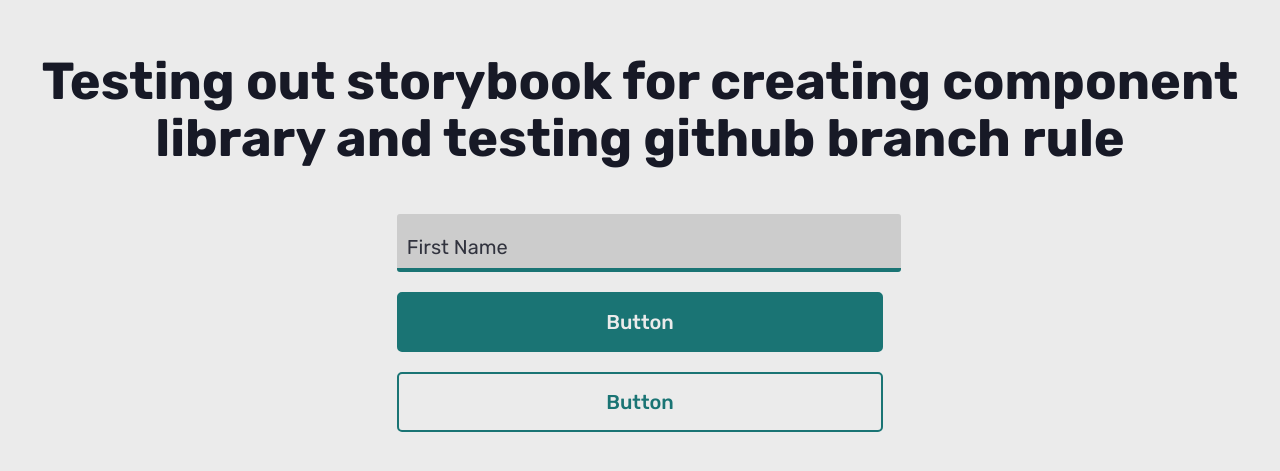
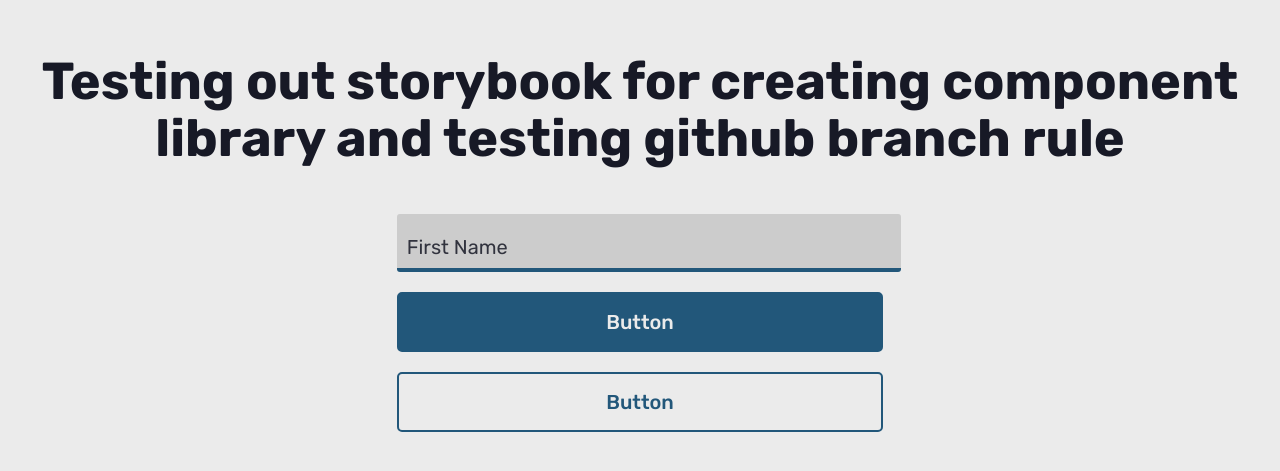
Before and after one commit to hhodges10/component-library, a React (Vite) app: page / in a window 1280 px wide. Shown: the part 175-646 px from the top of the page. Built offline with nearby package versions, Linux system fonts and the light colour scheme.

Commit message:
changing light theme colors

```diff
--- a/src/vars.css
+++ b/src/vars.css
@@ -4,15 +4,15 @@
   --color-light-background_variant: #cccccc;
   --color-dark-background_variant: #3d4366;
 
-  --color-light-primary: #1a7474;
-  --color-light-primary_dark: #135353;
-  --color-light-primary_xtra_dark: #053838;
-  --color-light-accent: #4f1fff;
-  --color-light-accent_dark: #2300a3;
-  --color-light-accent_xtra_dark: #160066;
-  --color-light-danger: #c11e1e;
-  --color-light-danger_dark: #7a1010;
-  --color-light-danger_xtra_dark: #580c0c;
+  --color-light-primary: #22577a;
+  --color-light-primary_dark: #1b445f;
+  --color-light-primary_xtra_dark: #122d40;
+  --color-light-accent: #c51b54;
+  --color-light-accent_dark: #a21645;
+  --color-light-accent_xtra_dark: #6c0f2e;
+  --color-light-danger: #c51b29;
+  --color-light-danger_dark: #90141e;
+  --color-light-danger_xtra_dark: #6c0f16;
 
   --color-dark-primary: #98d7d7;
   --color-dark-primary_dark: #6cc6c6;
```
